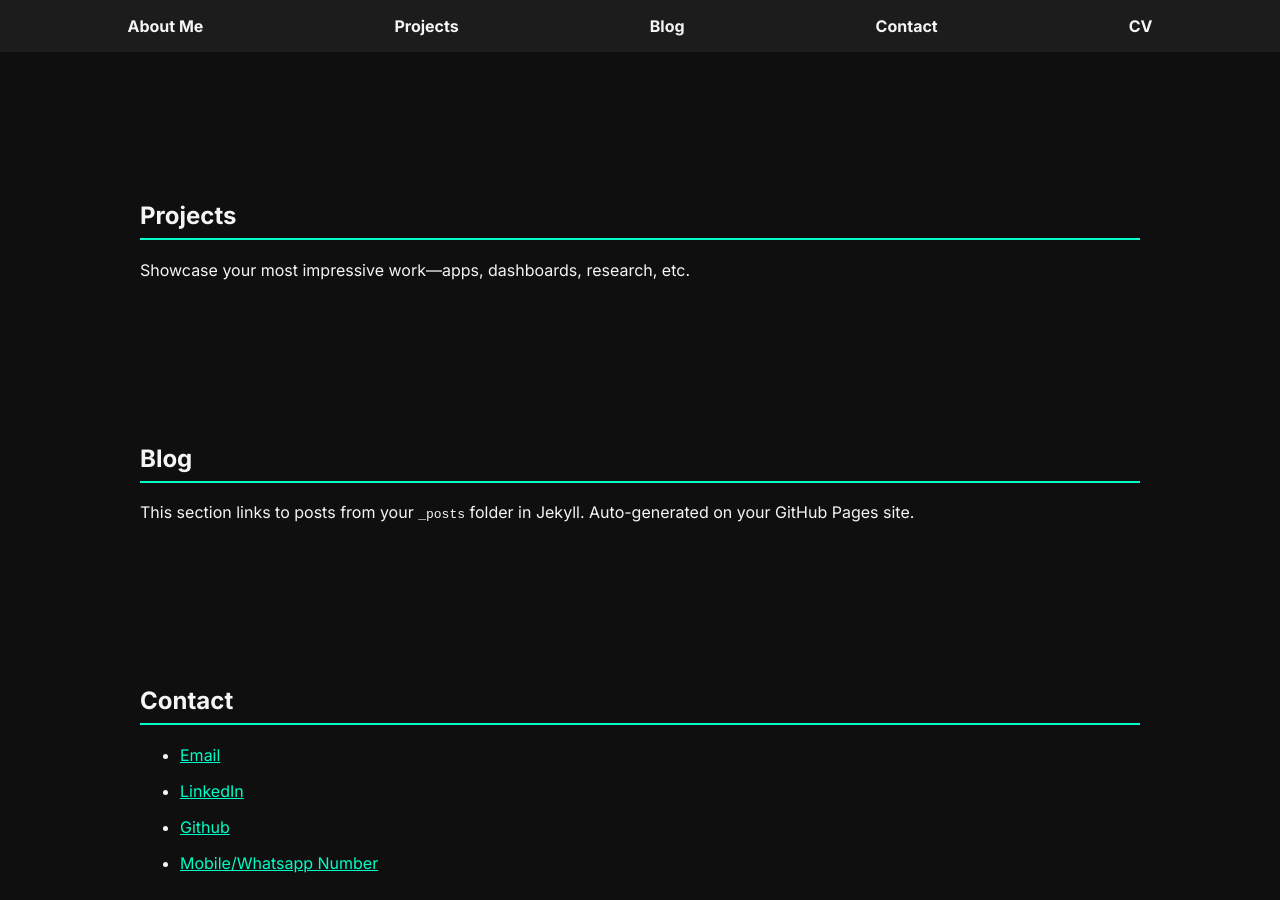
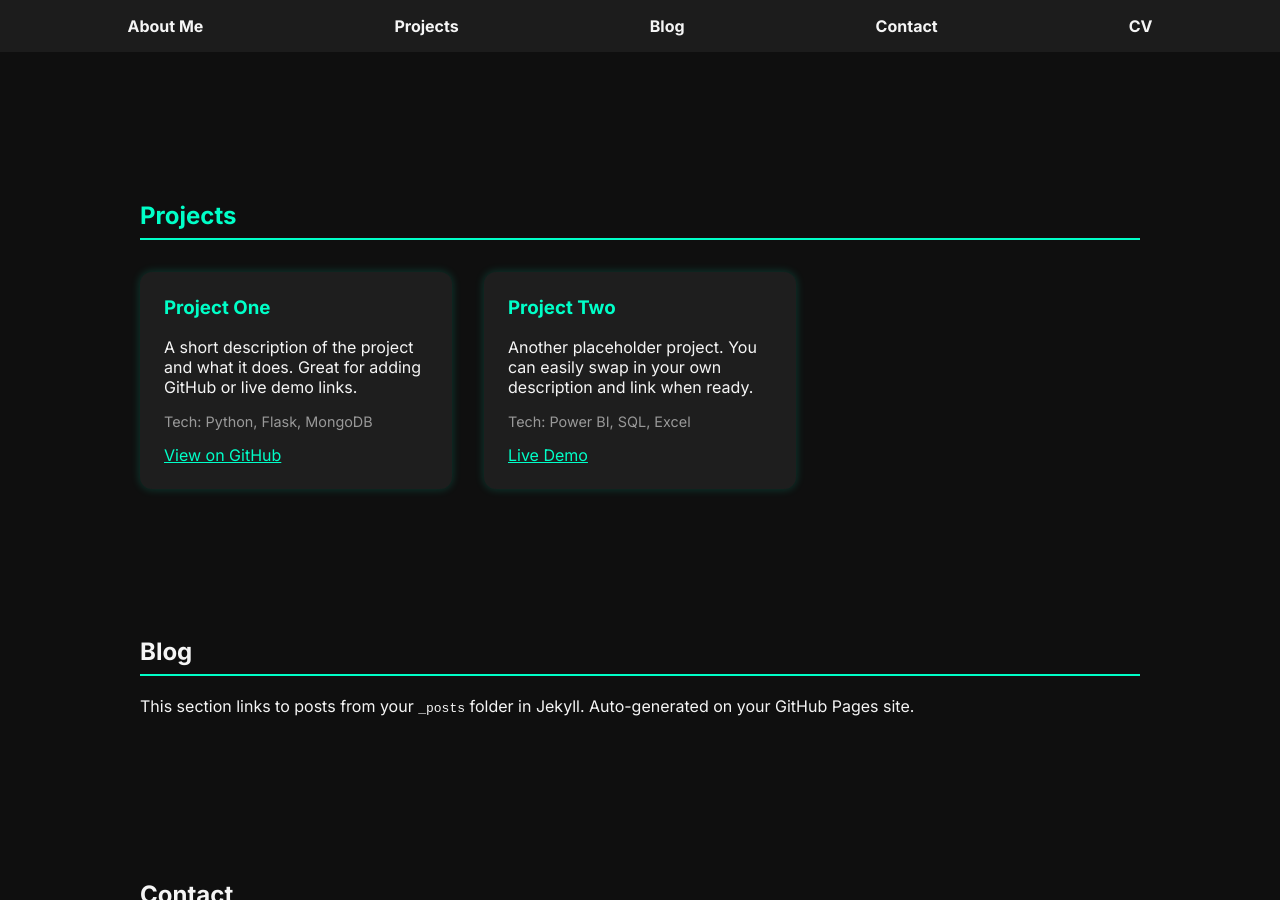
Before and after one commit to VeequeJay/VeequeJay.github.io, a Jekyll site: the page index.html, which Jekyll copies as it is, in a window 1280 px wide and 900 px high, scrolled down 410 px. Built offline with Jekyll 4.4.1, drawn with Linux system fonts in a browser that asks for light colours.

Commit message:
Update index.html

```diff
--- a/index.html
+++ b/index.html
@@ -75,10 +75,28 @@
     <p>In addition to his technical expertise, Victor is passionate about using technology to solve real-world challenges, such as improving access to healthcare for financially constrained individuals. His goal is to bridge the gap between finance, technology, and social impact.</p>
   </section>
 
-  <section id="projects" data-aos="fade-up">
-    <h2>Projects</h2>
-    <p>Showcase your most impressive work—apps, dashboards, research, etc.</p>
-  </section>
+
+  <section id="projects" style="padding: 4rem 2rem; max-width: 1000px; margin: auto; color: #f5f5f5;" data-aos="fade-up">
+  <h2 style="color: #00ffc8; border-bottom: 2px solid #00ffc8; padding-bottom: 0.5rem;">Projects</h2>
+  <div style="display: grid; grid-template-columns: repeat(auto-fill, minmax(280px, 1fr)); gap: 2rem; margin-top: 2rem;">
+
+    <div style="background: #1e1e1e; padding: 1.5rem; border-radius: 12px; box-shadow: 0 0 10px rgba(0,255,200,0.2);">
+      <h3 style="margin-top: 0; color: #00ffc8;">Project One</h3>
+      <p>A short description of the project and what it does. Great for adding GitHub or live demo links.</p>
+      <p style="font-size: 0.9em; color: #999;">Tech: Python, Flask, MongoDB</p>
+      <a href="#" style="color: #00ffc8; text-decoration: underline;">View on GitHub</a>
+    </div>
+
+    <div style="background: #1e1e1e; padding: 1.5rem; border-radius: 12px; box-shadow: 0 0 10px rgba(0,255,200,0.2);">
+      <h3 style="margin-top: 0; color: #00ffc8;">Project Two</h3>
+      <p>Another placeholder project. You can easily swap in your own description and link when ready.</p>
+      <p style="font-size: 0.9em; color: #999;">Tech: Power BI, SQL, Excel</p>
+      <a href="#" style="color: #00ffc8; text-decoration: underline;">Live Demo</a>
+
+    </div>
+  </div>
+</section>
+
 
   <section id="blog" data-aos="fade-up">
     <h2>Blog</h2>
```
